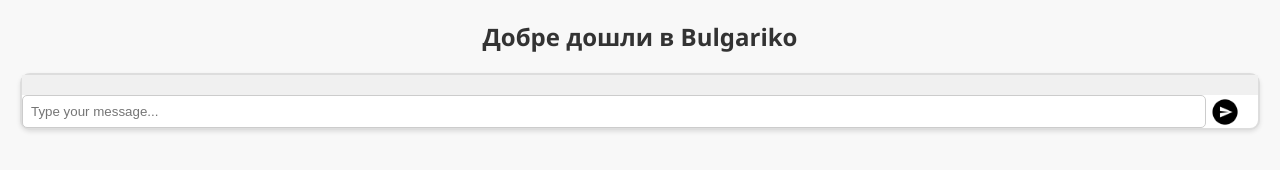
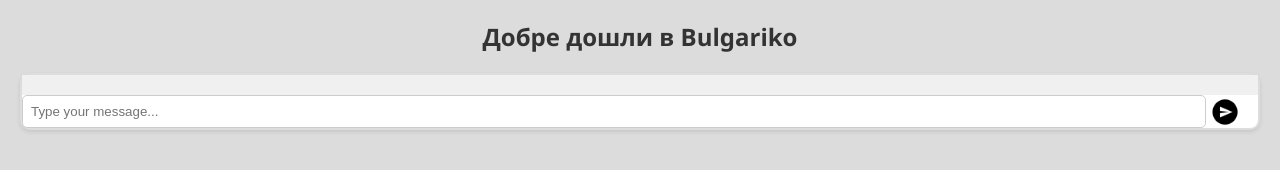
Before and after one commit to Bulgariko/bulgariko.github.io, a plain HTML site: page index.html in a window 1280 px wide. Drawn offline with Linux system fonts and the light colour scheme.

Commit message:
Update styles.css

```diff
--- a/styles.css
+++ b/styles.css
@@ -1,7 +1,7 @@
 /* Body styling */
 body {
     font-family: 'Segoe UI', Tahoma, Geneva, Verdana, sans-serif;
-    background-color: #f8f8f8;
+    background-color: #DCDCDC;
     margin: 0;
     padding: 0;
     color: #333;
```
